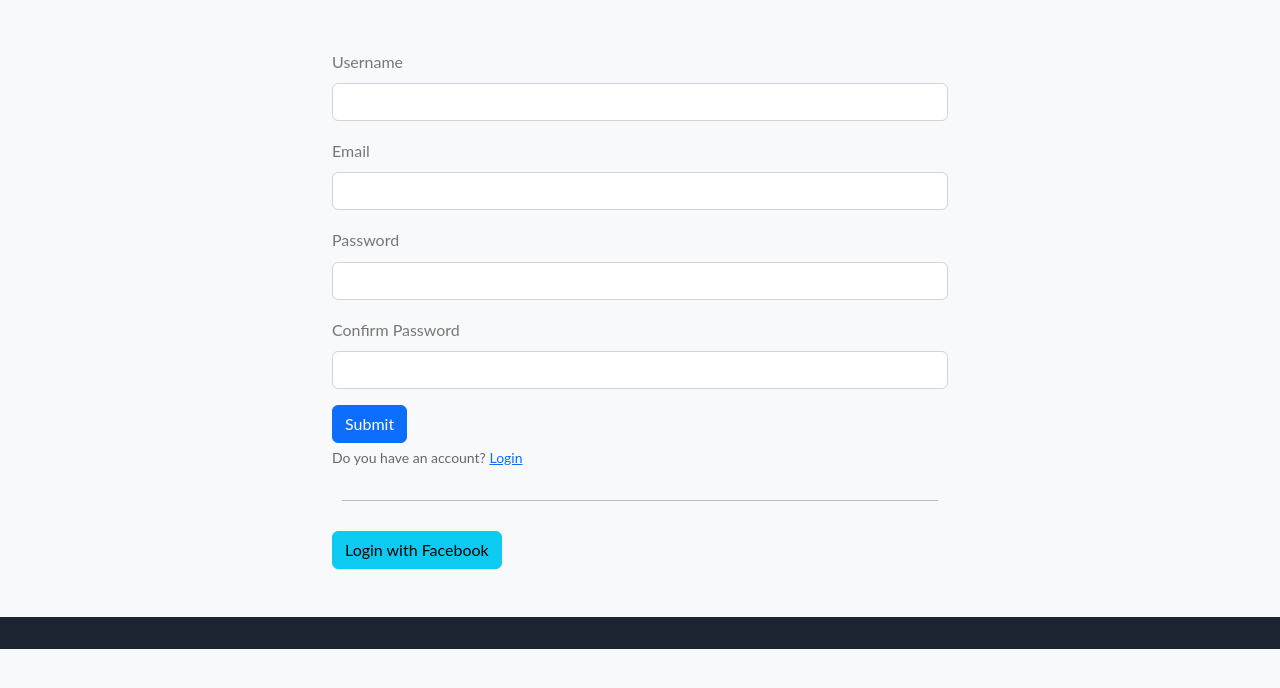
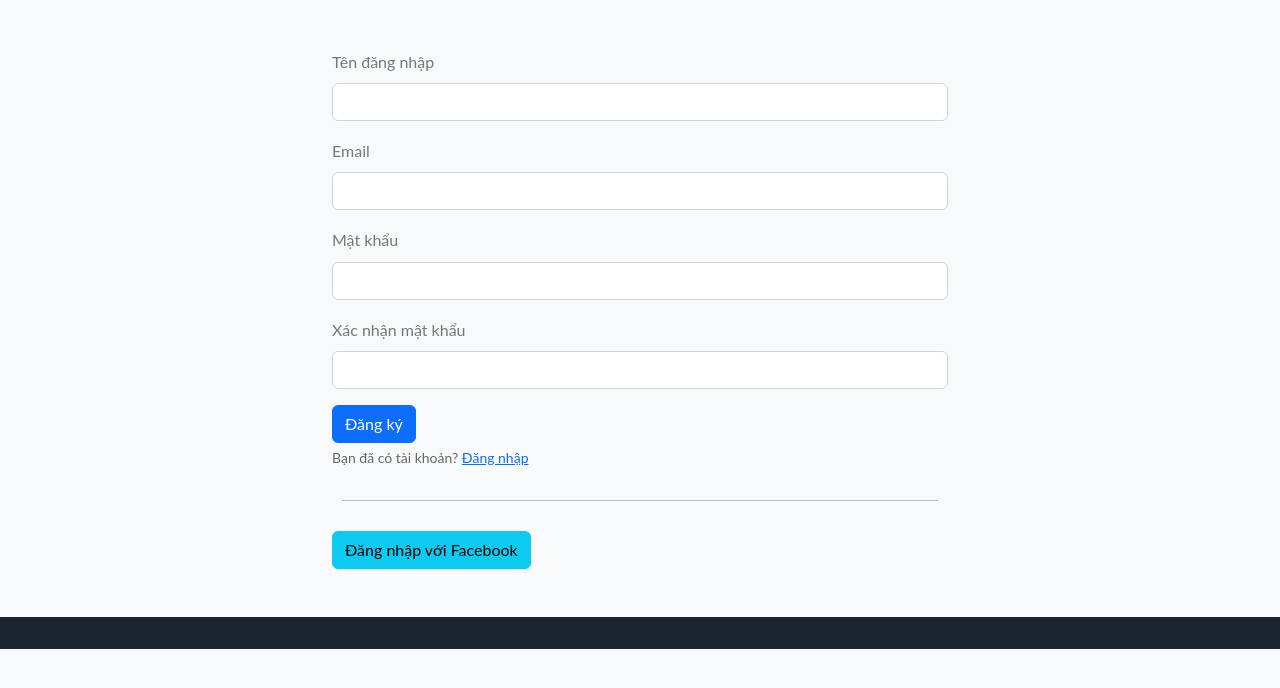
Before and after one commit to CornCobIT/booking_hotel, a Django app: page /register/ in a window 1280 px wide. Shown: the part 60-748 px from the top of the page. Run offline with Django 4.2, Linux system fonts and the light colour scheme; parts of the project's set-up code (start-up, migrations or seed data) failed here and were passed over.

Commit message:
update Vietnamese

```diff
--- a/home/templates/register.html
+++ b/home/templates/register.html
@@ -5,7 +5,7 @@
     {% csrf_token %} {% include "messages.html" %}
 
     <div class="mb-3">
-      <label for="username" class="form-label">Username</label>
+      <label for="username" class="form-label">Tên đăng nhập</label>
       <input
         type="text"
         name="username"
@@ -29,7 +29,7 @@
     </div>
 
     <div class="mb-3">
-      <label for="password" class="form-label">Password</label>
+      <label for="password" class="form-label">Mật khẩu</label>
       <input
         type="password"
         name="password"
@@ -40,7 +40,7 @@
     </div>
 
     <div class="mb-3">
-      <label for="confirm_password" class="form-label">Confirm Password</label>
+      <label for="confirm_password" class="form-label">Xác nhận mật khẩu</label>
       <input
         type="password"
         name="confirm_password"
@@ -50,14 +50,14 @@
       />
     </div>
 
-    <button type="submit" class="btn btn-primary">Submit</button>
+    <button type="submit" class="btn btn-primary">Đăng ký</button>
     <br />
     <span class="register-text"
-      >Do you have an account? <a href="{% url 'login_page' %}">Login</a></span
+      >Bạn đã có tài khoản? <a href="{% url 'login_page' %}">Đăng nhập</a></span
     >
     <hr class="divider" />
     <div class="btn-container mt-3">
-      <a href="#" class="btn btn-info">Login with Facebook</a>
+      <a href="#" class="btn btn-info">Đăng nhập với Facebook</a>
     </div>
   </form>
 </div>
--- a/home/views.py
+++ b/home/views.py
@@ -8,7 +8,6 @@ from django.db.models import Q
 from .forms import BookingForm, ProfileForm, UserForm, ReviewForm
 from .utils import calculate_nights, calculate_total_price, calculate_points
 from django.utils import timezone
-from django.db.models import Sum
 import re
 
 
@@ -35,8 +34,8 @@ def home(request):
     if amenities:
         rooms_objs = rooms_objs.filter(amenities__amenity_name__in=amenities).distinct()
 
-    if 'booking_success' in request.session:
-        messages.success(request, request.session.pop('booking_success'))
+    # if 'booking_success' in request.session:
+    #     messages.success(request, request.session.pop('booking_success'))
     context = {
         'amenities_objs': amenities_objs,
         'rooms_objs': rooms_objs,
@@ -72,19 +71,19 @@ def room_detail(request, id):
         today = timezone.now().date()
 
         if booking.guests > room_obj.capacity * booking.num_rooms:
-            messages.warning(request, 'The number of guests error.')
+            messages.warning(request, 'Lỗi số lượng khách hàng.')
         elif booking.check_out_date <= booking.check_in_date:
-            messages.warning(request, 'Check-out date must be after check-in date.')
+            messages.warning(request, 'Ngày trả phòng phải sau ngày nhận phòng.')
         elif booking.check_in_date < today:
-            messages.warning(request, 'Check-in date cannot be in the past.')
+            messages.warning(request, 'Ngày nhận phòng không thể trước hôm nay.')
         elif booking.guests <= 0:
-            messages.warning(request, 'Number of guests must be greater than 0.')
+            messages.warning(request, 'Số lượng khách ít nhất phải có 1 người.')
         elif booking.num_rooms <= 0:
-            messages.warning(request, 'Number of rooms must be greater than 0.')
+            messages.warning(request, 'Số lượng phòng phải lớn hơn 0.')
         elif booking.num_rooms > room_obj.room_count:
-            messages.warning(request, f'This room is {room_obj.room_count}. Please booking again!')
+            messages.warning(request, f'Số lượng phòng còn {room_obj.room_count} phòng. Vui lòng chọn lại số lượng phòng!')
         elif booking.room.room_count <= 0:
-            messages.warning(request, 'Out of room. Please booking other room!')
+            messages.warning(request, 'Hết phòng. Vui lòng đặt phòng khác!')
         else:
             user_profile = UserProfile.objects.get(user=request.user)
             booking.user = user_profile
@@ -95,7 +94,7 @@ def room_detail(request, id):
                 return redirect('home')
 
     elif form.errors:
-        messages.error(request, 'Failed to save booking. Please check your input.')
+        messages.error(request, 'Lỗi. Vui lòng kiểm tra các trường nhập vào!')
 
     context = {
         'room_obj': room_obj,
@@ -129,6 +128,8 @@ def payment(request, booking_id):
 
         if submit_type in ['next', 'done']:
             room_obj.room_count -= booking.num_rooms
+            if room_obj.room_count == 0:
+                room_obj.room_status == '0'
             room_obj.save()
             booking.save()
 
@@ -162,12 +163,12 @@ def login_page(request):
         user_obj = User.objects.filter(username=username)
 
         if not user_obj.exists():
-            messages.warning(request, 'Account not found ')
+            messages.warning(request, 'Không tìm thấy tài khoản.')
             return HttpResponseRedirect(request.META.get('HTTP_REFERER'))
 
         user_obj = authenticate(username=username, password=password)
         if not user_obj:
-            messages.warning(request, 'Invalid password ')
+            messages.warning(request, 'Mật khẩu không đúng. Vui lòng nhập lại!')
             return HttpResponseRedirect(request.META.get('HTTP_REFERER'))
 
         login(request, user_obj)
@@ -185,26 +186,26 @@ def register_page(request):
         confirm_password = request.POST.get('confirm_password')
 
         if User.objects.filter(username=username).exists():
-            messages.warning(request, 'Account with this username already exists')
+            messages.warning(request, 'Tên đăng nhập này đã tồn tại. Vui lòng chọn tên khác!')
             return HttpResponseRedirect(request.META.get('HTTP_REFERER'))
         if User.objects.filter(email=email).exists():
-            messages.warning(request, 'Account with this email already exists')
+            messages.warning(request, 'Email này đã được đăng ký. Vui lòng nhập email khác!')
             return HttpResponseRedirect(request.META.get('HTTP_REFERER'))
 
         password_pattern = r'^(?=.*[a-z])(?=.*[A-Z])(?=.*\d)(?=.*[@$!%*?&])[A-Za-z\d@$!%*?&]{8,}$'
         if not re.match(password_pattern, password):
             messages.warning(request,
-                             'Password must be at least 8 characters long and contain at least one uppercase letter, one lowercase letter, one digit, and one special character.')
+                             'Mật khẩu phải có ít nhất 8 ký tự, chứa ít nhất 1 ký tự viết hoa, 1 ký tự viết thường, 1 chữ số và 1 ký tự đặc biệt.')
             return HttpResponseRedirect(request.META.get('HTTP_REFERER'))
 
         if password != confirm_password:
-            messages.warning(request, 'Passwords do not match')
+            messages.warning(request, 'Mật khẩu không khớp. Vui lòng nhập lại!')
             return HttpResponseRedirect(request.META.get('HTTP_REFERER'))
 
         user = User.objects.create_user(username=username, email=email, password=password)
         UserProfile.objects.create(user=user)
 
-        messages.success(request, 'Account created successfully. Please log in.')
+        messages.success(request, 'Tạo tài khoản thành công. Bạn có thể đăng nhập!')
         return redirect('login_page')
 
     return render(request, 'register.html')
@@ -318,9 +319,9 @@ def cancel_booking(request, user_id, booking_id):
         if booking.booking_status == 'pending':
             booking.booking_status = 'cancelled'
             booking.save()
-            messages.success(request, 'Your booking has been successfully cancelled.')
+            messages.success(request, 'Đã hủy đơn đặt phòng!')
         else:
-            messages.error(request, 'Booking cancellation failed.')
+            messages.error(request, 'Lỗi. Không thể hủy đơn đặt phòng!')
         return redirect('booking_management', user_id=user_id)
 
     messages.error(request, 'Invalid request method.')
@@ -332,7 +333,7 @@ def create_review(request, booking_id):
     booking = get_object_or_404(RoomBooking, id=booking_id, user=request.user.profile)
 
     if booking.booking_status != 'confirmed' or booking.payment_status != 'completed':
-        messages.warning(request, 'You can only leave a review after your booking is confirmed and paid.')
+        messages.warning(request, 'Bạn chỉ có thể bình luận khi đã đặt phòng và thanh toán thành công.')
         return redirect('booking_detail', user_id=booking.user.id, booking_id=booking.id)
 
     if request.method == 'POST':
@@ -342,7 +343,7 @@ def create_review(request, booking_id):
             review.room = booking.room
             review.user = request.user
             review.save()
-            messages.success(request, 'Thank you for your review!')
+            messages.success(request, 'Cảm ơn bạn đã nhận xét! ❤️')
             return redirect('booking_detail', user_id=booking.user.id, booking_id=booking.id)
     else:
         form = ReviewForm()
```
Also changed, not shown: home/forms.py (+20 -1 lines), home/models.py (+16 -16 lines), home/templates/profile.html (+8 -8 lines), home/templates/qr_payment.html (+9 -5 lines), home/templates/room_detail.html (+13 -17 lines).
